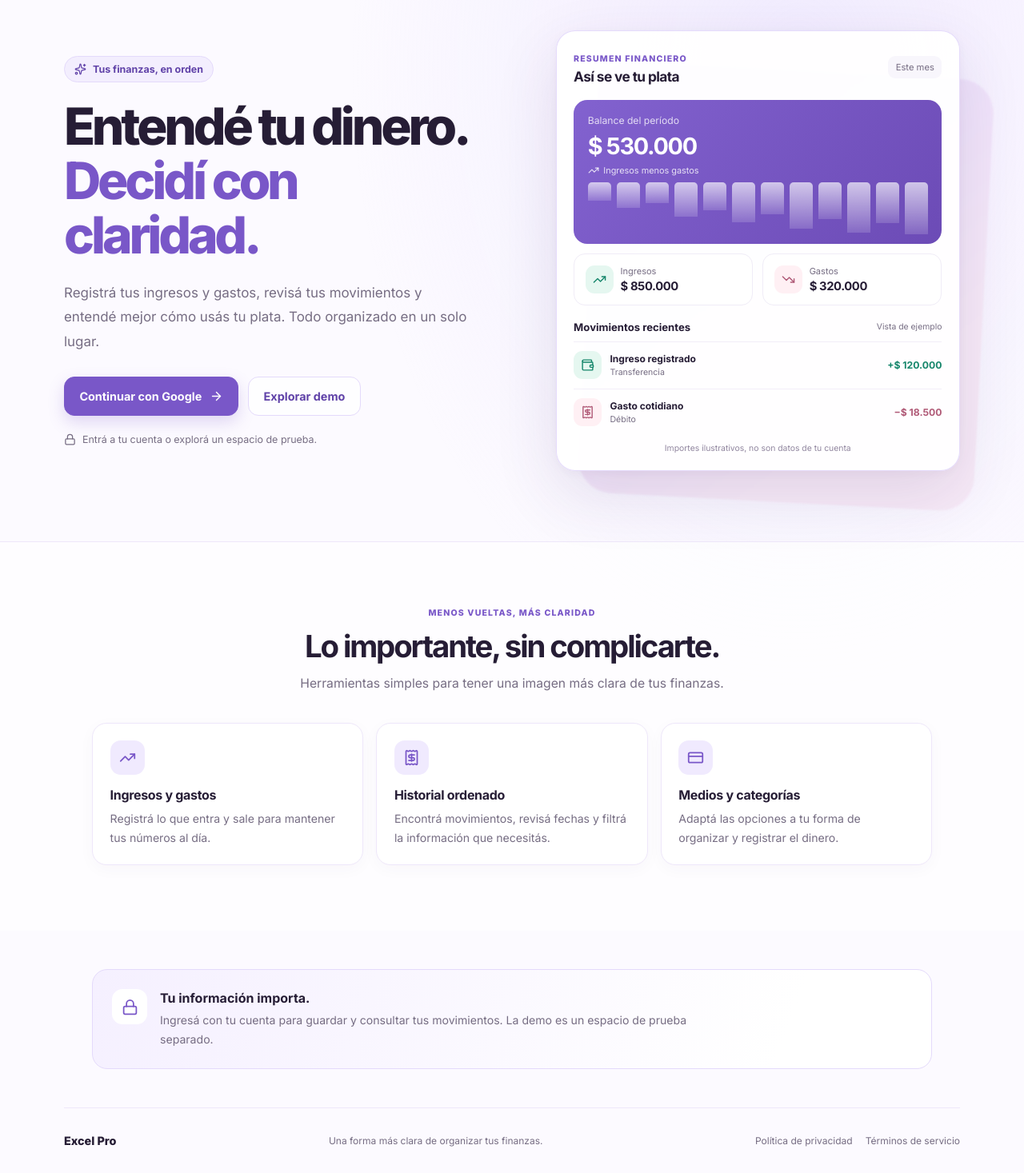
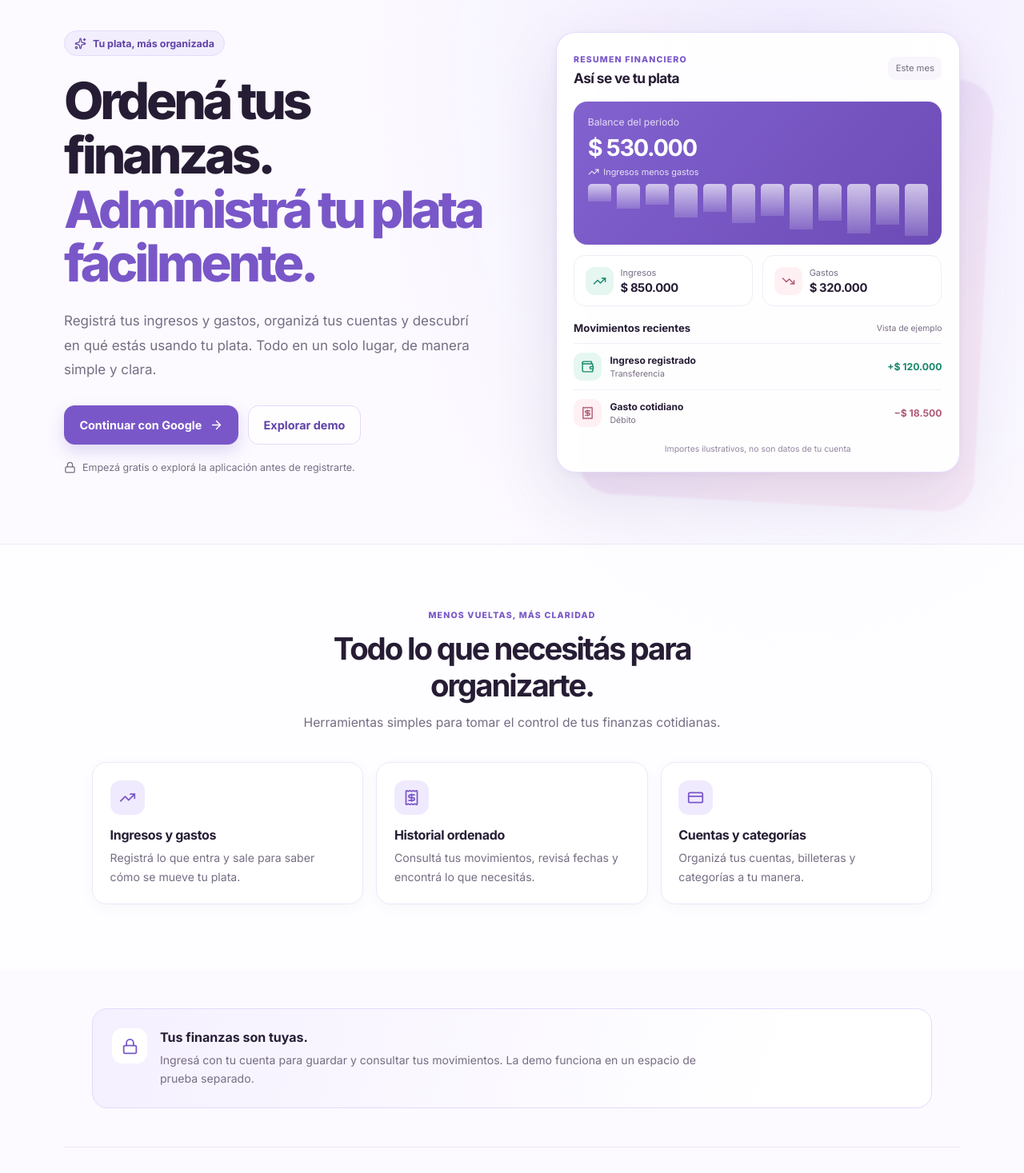
Before and after one commit to latronico96/Excel-ui, a Next.js app: page / in a window 1280 px wide. Shown: the part 120-1587 px from the top of the page at 80% size. Built offline with nearby package versions, Linux system fonts and the light colour scheme; no server answers.

Commit message:
actualiza el home

```diff
--- a/app/page.tsx
+++ b/app/page.tsx
@@ -67,11 +67,11 @@ export default function RootPage() {
     return (
         <main className={styles.page}>
             <header className={styles.nav}>
-                <Link className={styles.brand} href="/" aria-label="Excel Pro, inicio">
+                <Link className={styles.brand} href="/" aria-label="Ordená tus Finanzas, inicio">
                     <span className={styles.brandMark}>
                         <LayoutDashboard size={23} strokeWidth={2.2} />
                     </span>
-                    <span>Excel <b>Pro</b></span>
+                    <span>Ordená tus <b>Finanzas</b></span>
                 </Link>
 
                 <nav className={styles.navActions} aria-label="Navegación principal">
@@ -96,17 +96,18 @@ export default function RootPage() {
                 <div className={styles.heroCopy}>
                     <div className={styles.eyebrow}>
                         <Sparkles size={15} aria-hidden="true" />
-                        Tus finanzas, en orden
+                        Tu plata, más organizada
                     </div>
 
                     <h1>
-                        Entendé tu dinero.
-                        <span>Decidí con claridad.</span>
+                        Ordená tus finanzas.
+                        <span>Administrá tu plata fácilmente.</span>
                     </h1>
 
                     <p className={styles.heroDescription}>
-                        Registrá tus ingresos y gastos, revisá tus movimientos y entendé
-                        mejor cómo usás tu plata. Todo organizado en un solo lugar.
+                        Registrá tus ingresos y gastos, organizá tus cuentas y
+                        descubrí en qué estás usando tu plata. Todo en un solo lugar,
+                        de manera simple y clara.
                     </p>
 
                     <div className={styles.heroActions}>
@@ -135,7 +136,7 @@ export default function RootPage() {
 
                     <div className={styles.trustNote}>
                         <Lock size={15} aria-hidden="true" />
-                        <span>Entrá a tu cuenta o explorá un espacio de prueba.</span>
+                        <span>Empezá gratis o explorá la aplicación antes de registrarte.</span>
                     </div>
                 </div>
 
@@ -223,45 +224,53 @@ export default function RootPage() {
             <section id="funciones" className={styles.featuresSection}>
                 <div className={styles.sectionHeading}>
                     <span className={styles.sectionEyebrow}>MENOS VUELTAS, MÁS CLARIDAD</span>
-                    <h2>Lo importante, sin complicarte.</h2>
-                    <p>Herramientas simples para tener una imagen más clara de tus finanzas.</p>
+                    <h2>Todo lo que necesitás para organizarte.</h2>
+                    <p>Herramientas simples para tomar el control de tus finanzas cotidianas.</p>
                 </div>
 
                 <div className={styles.featuresGrid}>
                     <article className={styles.featureCard}>
-                        <span className={styles.featureIcon}><TrendingUp size={21} aria-hidden="true" /></span>
+                        <span className={styles.featureIcon}>
+                            <TrendingUp size={21} aria-hidden="true" />
+                        </span>
                         <h3>Ingresos y gastos</h3>
-                        <p>Registrá lo que entra y sale para mantener tus números al día.</p>
+                        <p>Registrá lo que entra y sale para saber cómo se mueve tu plata.</p>
                     </article>
                     <article className={styles.featureCard}>
-                        <span className={styles.featureIcon}><Receipt size={21} aria-hidden="true" /></span>
+                        <span className={styles.featureIcon}>
+                            <Receipt size={21} aria-hidden="true" />
+                        </span>
                         <h3>Historial ordenado</h3>
-                        <p>Encontrá movimientos, revisá fechas y filtrá la información que necesitás.</p>
+                        <p>Consultá tus movimientos, revisá fechas y encontrá lo que necesitás.</p>
                     </article>
                     <article className={styles.featureCard}>
-                        <span className={styles.featureIcon}><CreditCard size={21} aria-hidden="true" /></span>
-                        <h3>Medios y categorías</h3>
-                        <p>Adaptá las opciones a tu forma de organizar y registrar el dinero.</p>
+                        <span className={styles.featureIcon}>
+                            <CreditCard size={21} aria-hidden="true" />
+                        </span>
+                        <h3>Cuentas y categorías</h3>
+                        <p>Organizá tus cuentas, billeteras y categorías a tu manera.</p>
                     </article>
                 </div>
             </section>
 
             <section id="privacidad" className={styles.privacyBanner}>
-                <span className={styles.privacyIcon}><Lock size={21} aria-hidden="true" /></span>
+                <span className={styles.privacyIcon}>
+                    <Lock size={21} aria-hidden="true" />
+                </span>
                 <div>
-                    <h2>Tu información importa.</h2>
+                    <h2>Tus finanzas son tuyas.</h2>
                     <p>
                         Ingresá con tu cuenta para guardar y consultar tus movimientos.
-                        La demo es un espacio de prueba separado.
+                        La demo funciona en un espacio de prueba separado.
                     </p>
                 </div>
             </section>
 
             <footer className={styles.footer}>
-                <Link className={styles.footerBrand} href="/" aria-label="Excel Pro, inicio">
-                    Excel Pro
+                <Link className={styles.footerBrand} href="/" aria-label="Ordená tus Finanzas, inicio">
+                    Ordená tus Finanzas
                 </Link>
-                <span>Una forma más clara de organizar tus finanzas.</span>
+                <span>Administrá tu plata fácilmente.</span>
                 <div className={styles.footerLinks}>
                     <Link href="/privacy">Política de privacidad</Link>
                     <Link href="/terms">Términos de servicio</Link>
```
